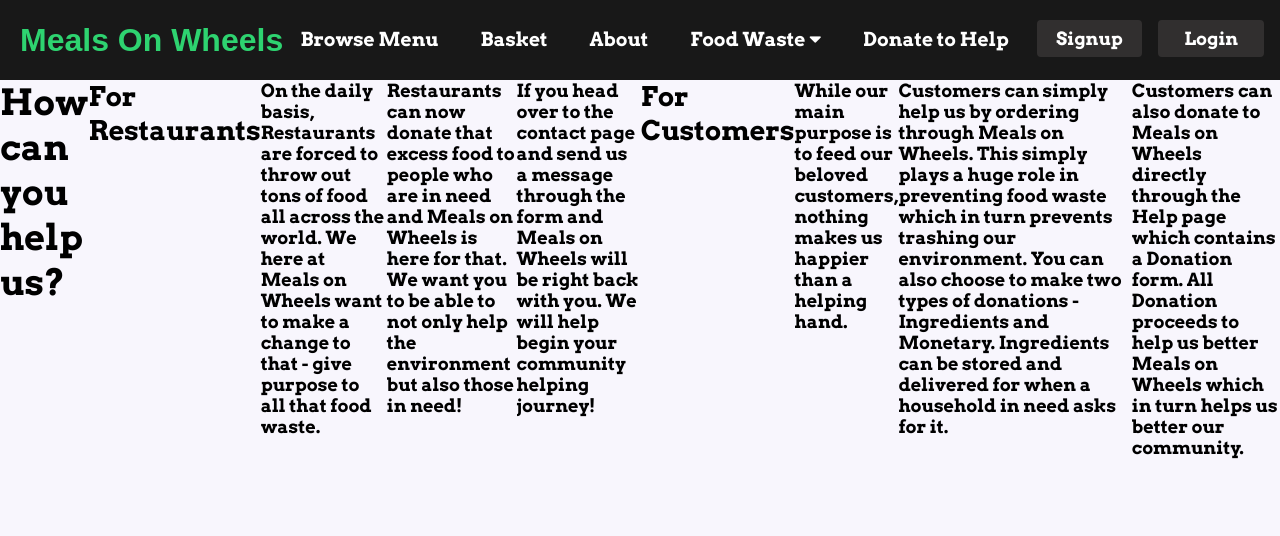
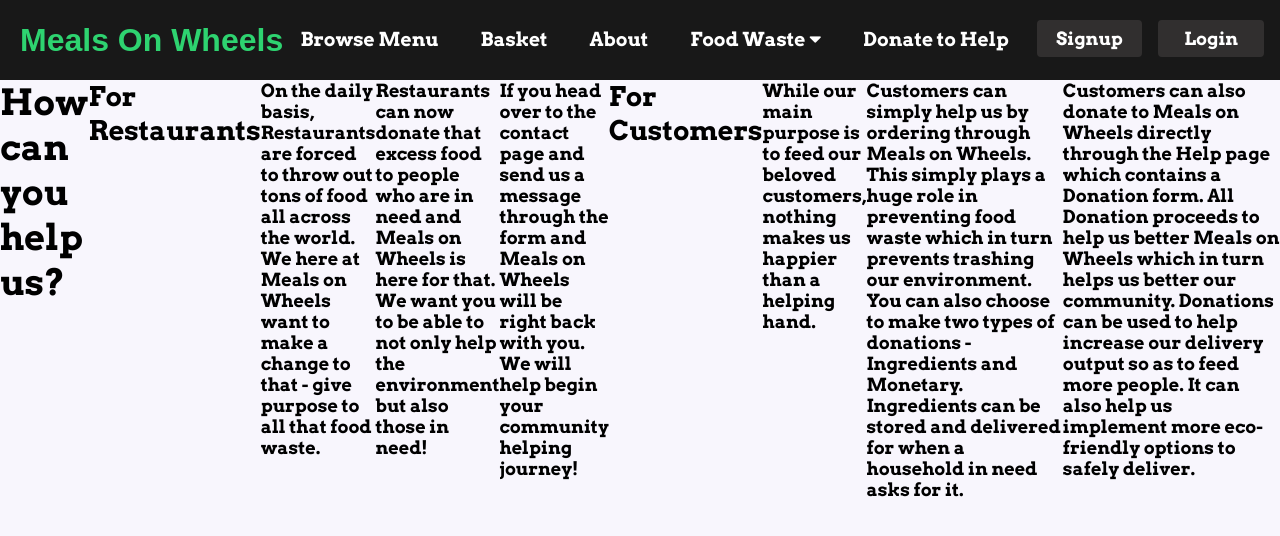
Before and after one commit to sagiruthvik/Year2_Group_Project, a React (Create React App) app in the folder Front-End/client/: page /Help in a window 1280 px wide. Shown: the top 536 px of the page. Built offline with nearby package versions, Linux system fonts and the light colour scheme; a web font is replaced by a local one.

Commit message:
js change

```diff
--- a/Front-End/client/src/components/pages/help.js
+++ b/Front-End/client/src/components/pages/help.js
@@ -33,6 +33,7 @@ function Help(){
                     <p>
                         Customers can also donate to Meals on Wheels directly through the Help page which contains a Donation form.
                         All Donation proceeds to help us better Meals on Wheels which in turn helps us better our community.
+                        Donations can be used to help increase our delivery output so as to feed more people. It can also help us implement more eco-friendly options to safely deliver.
                     </p>
             </div>
 
```
